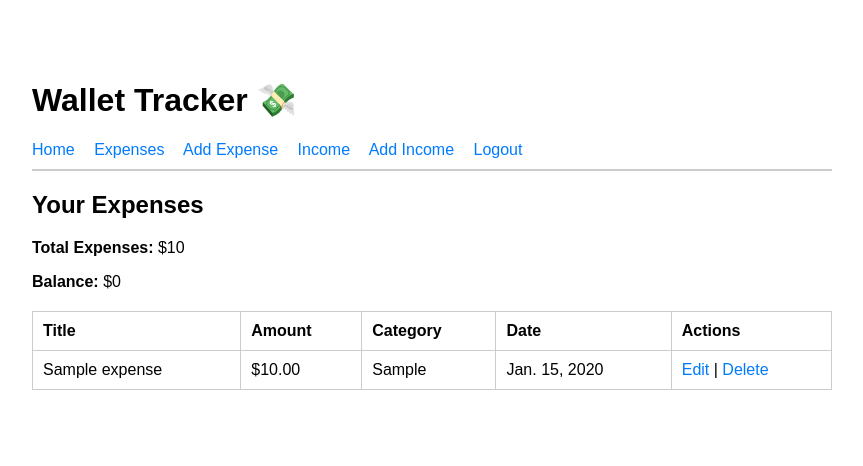
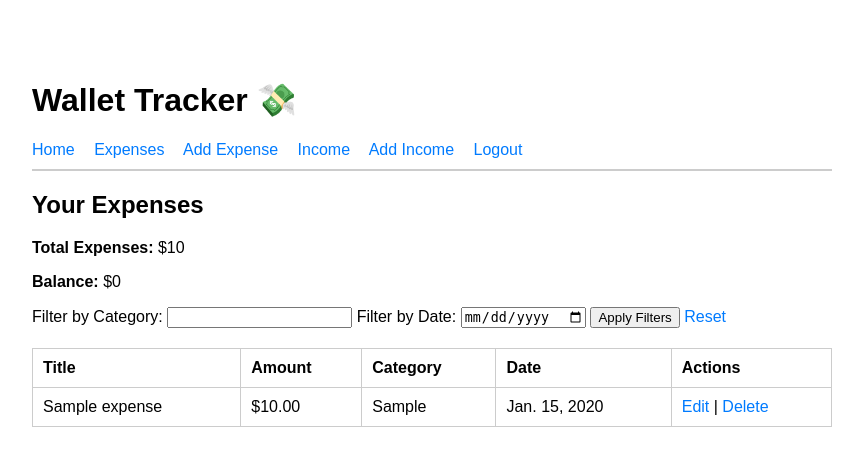
Before and after one commit to Omar6688/wallet_tracker, a Django app: page /expenses/ in a window 1280 px wide. Shown: the top 466 px of the page, without its empty margins (208-1071 px from the left). Run offline with Django 4.2, Linux system fonts and the light colour scheme; a user stored in the database is signed in; tables that the repository leaves empty hold one stand-in row (values such as "Sample post").

Commit message:
Add filtering by category and date for income and expense views

```diff
--- a/expenses/templates/expenses/index.html
+++ b/expenses/templates/expenses/index.html
@@ -8,6 +8,18 @@
     {% if expenses %}
         <p><strong>Total Expenses:</strong> ${{ total_expenses }}</p>
         <p><strong>Balance:</strong> ${{ balance }}</p>
+
+        <form method="get">
+            <label for="category">Filter by Category:</label>
+            <input type="text" name="category" id="category" value="{{ request.GET.category }}">
+
+            <label for="date">Filter by Date:</label>
+            <input type="date" name="date" id="date" value="{{ request.GET.date }}">
+
+            <button type="submit">Apply Filters</button>
+            <a href="{% url 'expenses' %}">Reset</a>
+        </form>
+
 
         <table border="1" cellpadding="8" cellspacing="0">
             <thead>
--- a/expenses/views.py
+++ b/expenses/views.py
@@ -11,8 +11,18 @@ from .forms import ExpenseForm, IncomeForm
 @login_required
 def index(request):
     expenses = Expense.objects.filter(user=request.user).order_by('-date')
+
+    # Filter by category
+    category = request.GET.get('category')
+    if category:
+        expenses = expenses.filter(category__icontains=category)
+
+    # Filter by date
+    date = request.GET.get('date')
+    if date:
+        expenses = expenses.filter(date=date)
+
     total_expenses = expenses.aggregate(total=Sum('amount'))['total'] or 0
-
     total_income = Income.objects.filter(user=request.user).aggregate(total=Sum('amount'))['total'] or 0
     balance = total_income - total_expenses
 
@@ -21,6 +31,7 @@ def index(request):
         'total_expenses': total_expenses,
         'balance': balance
     })
+
 
 
 # Add Expense
@@ -78,11 +89,24 @@ def delete_expense(request, expense_id):
 @login_required
 def income_list(request):
     incomes = Income.objects.filter(user=request.user).order_by('-date')
+
+    # Filter by category
+    category = request.GET.get('category')
+    if category:
+        incomes = incomes.filter(category__icontains=category)
+
+    # Filter by date
+    date = request.GET.get('date')
+    if date:
+        incomes = incomes.filter(date=date)
+
     total_income = incomes.aggregate(total=Sum('amount'))['total'] or 0
+
     return render(request, 'expenses/income_list.html', {
         'incomes': incomes,
-        'total_income': total_income
+        'total_income': total_income,
     })
+
 
 
 # Add Income
```
Also changed, not shown: expenses/templates/expenses/income_list.html (+12 -0 lines).
